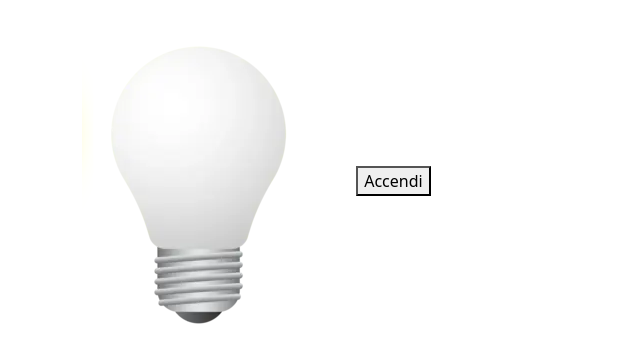
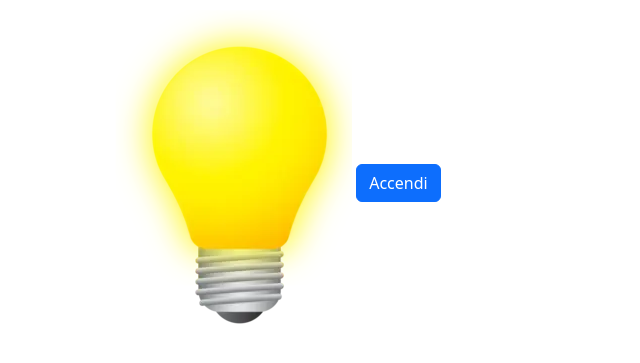
Before and after one commit to riccardo-guido/js-dom-1, a plain HTML site: page index.html in a window 1280 px wide. Both pictures are taken after a click on the button "Accendi". Shown: the part 53-416 px from the top of the page, without its empty margins (0-640 px from the left). Drawn offline with nearby package versions, Linux system fonts and the light colour scheme.

Commit message:
click-change-function

```diff
--- a/index.html
+++ b/index.html
@@ -13,16 +13,18 @@
       crossorigin="anonymous"
     />
 
-    <!-- LINK JAVASCRIPT -->
-     <script src="./script.js"></script>
+
+
 
   </head>
   <body>
     <div class="container">
         <h1>Ex Lampadina</h1>
-        <img src="./img/white_lamp.png" alt="">
-        <button>Accendi</button>
+        <img class="my-img" src="./img/white_lamp.png" alt="" id="img-element">
+        <button class="btn btn-primary" id="power-button">Accendi</button>
     </div>
+
+    <script src="./script.js"></script>
   </body>
 
 </html>
--- a/script.js
+++ b/script.js
@@ -0,0 +1,8 @@
+const powerButton = document.getElementById("power-button");
+const imgEl = document.getElementById("img-element");
+
+
+powerButton.addEventListener("click", function() {
+    imgEl.src ="./img/yellow_lamp.png"
+
+})
```
